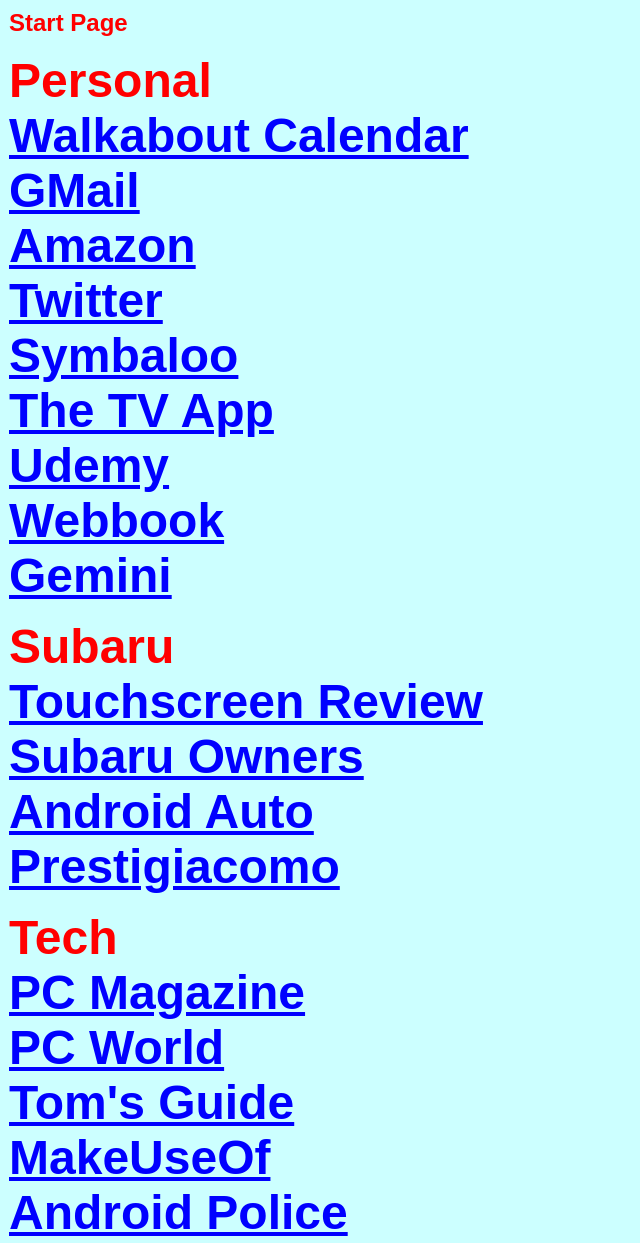
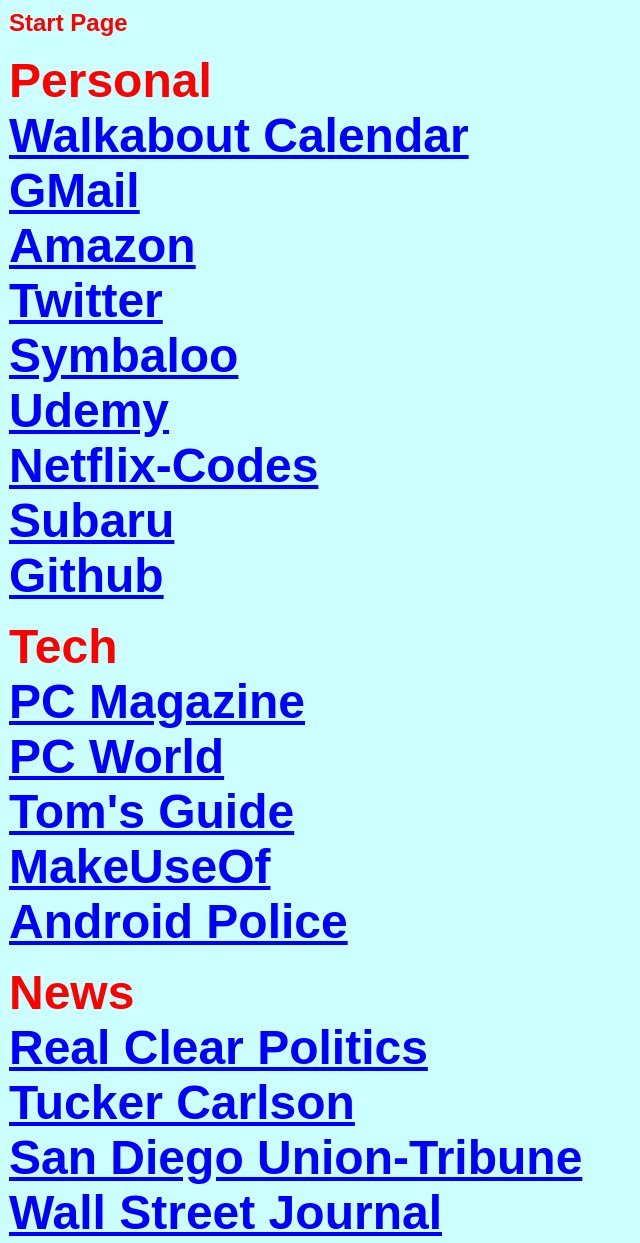
Before and after one commit to johnbintz49/Mobile, a plain HTML site: page index.html in a window 1280 px wide. Shown: the top 1243 px of the page, without its empty margins (0-640 px from the left). Drawn offline with Linux system fonts and the light colour scheme.

Commit message:
Add files via upload

```diff
--- a/index.html
+++ b/index.html
@@ -23,16 +23,10 @@
      <a href="https://www.amazon.com/">Amazon</a><br>
      <A href="https://twitter.com/home">Twitter</a><br>
      <a href="https://www.symbaloo.com/home/mix/13ePQK5UBh">Symbaloo</a><br>
-     <A  href="https://thetvapp.to/">The TV App</a><br>
-    <A  href="udemy.htm">Udemy</a><br>
-    <A  href="mobile.html">Webbook</a><br>
-    <A  href="https://gemini.google.com/app">Gemini</a><br>
-
-<p><font color = "red" size +1>Subaru<br></font>
-    <A  href="https://www.youtube.com/watch?v=qraok96a7Hs">Touchscreen Review</a><br>
-    <A  href="https://www.subaru.com/owners">Subaru Owners</a><br>
-    <A  href="https://www.android.com/auto/">Android Auto</a><br>
-    <A  href="https://www.youtube.com/@alexpmo">Prestigiacomo</a><br>
+     <A  href="udemy.htm">Udemy</a><br>
+     <A  href="https://www.netflix-codes.com/">Netflix-Codes</a><br>
+     <A  href="-subaru.htm">Subaru</a><br>
+     <A  href="https://github.com/johnbintz49/">Github</a><br>
 
 <p><font color = "red" size +1>Tech</font><br>
      <A  href="https://www.pcmag.com/">PC Magazine</a><br>
@@ -61,13 +55,15 @@
      <a href="https://www.youtube.com/">Youtube</a><br>
     <A  href="elearn.htm">Elearn</a><br>
 
-<p><p>
+<p><font color = "red" size +1>Rightnote<br></font>
+    <A href="JB Python.pdf">Python<br>
+    <A href="JB CSharp.pdf">CSharp<br>
+
+<p><p><p>
 
 
 
 <!--
-    <A  href=""></a><br>
-    <A  href=""></a><br>
     <A  href=""></a><br>
     <A  href=""></a><br>
     <A  href=""></a><br>
```
